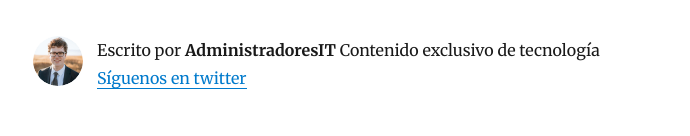
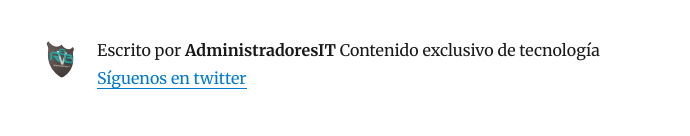
Before and after one commit to santy8a/blog, a Gatsby site: page / in a window 1280 px wide. Shown: the part 188-324 px from the top of the page, without its empty margins (292-982 px from the left). Built offline with nearby package versions, Linux system fonts and the light colour scheme; Gatsby itself is replaced by a stand-in of ours; some packages are replaced by stand-ins of ours.

Commit message:
Cambio de logo

```diff
--- a/src/components/bio.js
+++ b/src/components/bio.js
@@ -14,7 +14,7 @@ import { rhythm } from "../utils/typography"
 const Bio = () => {
   const data = useStaticQuery(graphql`
     query BioQuery {
-      avatar: file(absolutePath: { regex: "/profile-pic.jpg/" }) {
+      avatar: file(absolutePath: { regex: "/logoadministradoresit.png/" }) {
         childImageSharp {
           fixed(width: 50, height: 50) {
             ...GatsbyImageSharpFixed
```
Also changed, not shown: content/assets/logoadministradoresit.png (added).
